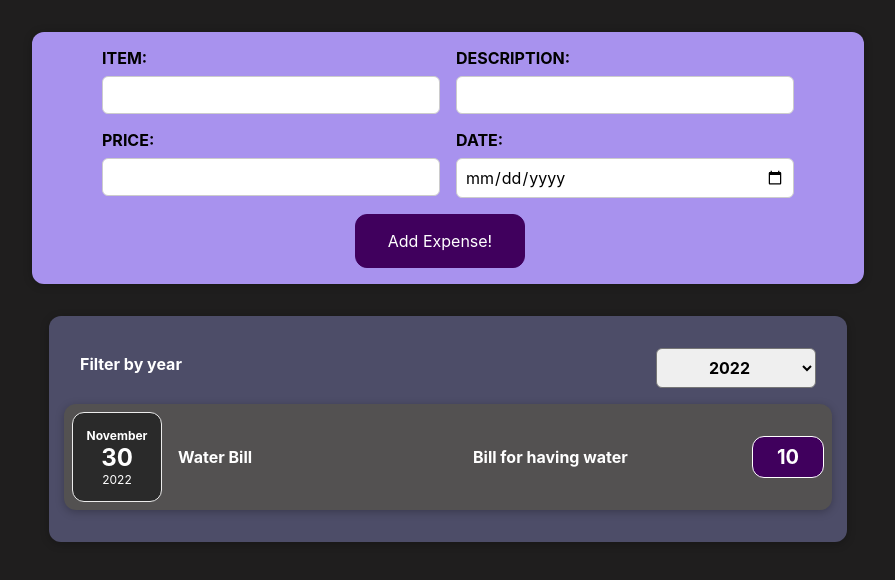
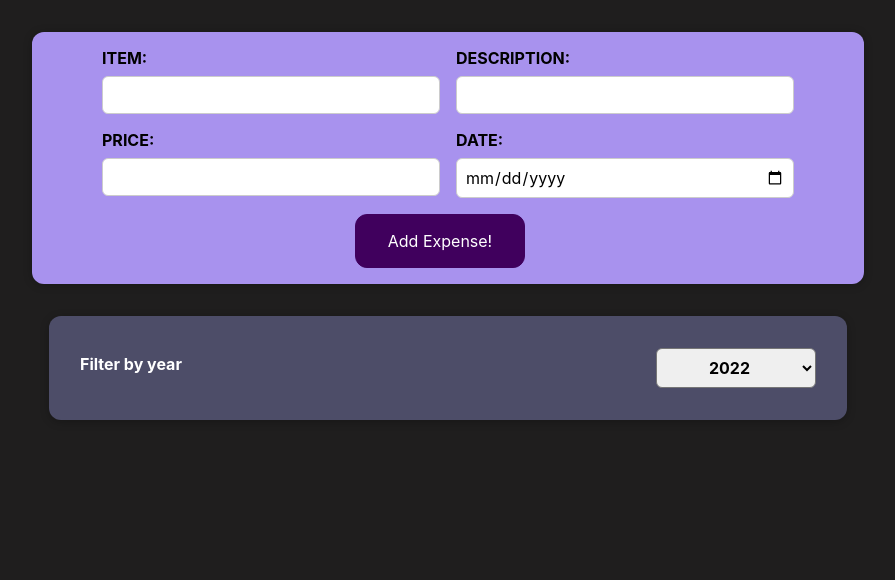
Before and after one commit to SubjectZero0/Max_React_course, a React (Create React App) app in the folder my_expenses/: page / in a window 1280 px wide. Shown: the top 580 px of the page, without its empty margins (192-1087 px from the left). Built offline with nearby package versions, Linux system fonts and the light colour scheme.

Commit message:
Implements rendering Filtered expenses by the year

```diff
--- a/my_expenses/src/App.js
+++ b/my_expenses/src/App.js
@@ -13,30 +13,26 @@ export class Expense {
 	date;
 	id;
 
-	constructor(price, item, description) {
+	constructor(price, item, description, date) {
 		this.price = price;
 		this.item = item;
 		this.description = description;
 		this.id = Math.random();
-		this.date = new Date();
+		this.date = new Date(date);
 	}
 }
 //create test Expense
-const expenses = [new Expense(10, "Water Bill", "Bill for having water")];
+const expenses = [];
 
 function App() {
-	const [expenseState, setExpenseState] = useState(expenses);
+	const [expensesAll, setExpensesAll] = useState(expenses);
 
 	//Adds handler on Add expense event
 	const addExpense = (savedExpenseData) => {
 		//gets the saved data from the form and creates a new object with the constructor.
-		const addedExpense = new Expense(
-			savedExpenseData.price,
-			savedExpenseData.item,
-			savedExpenseData.description,
-			new Date(savedExpenseData.date)
-		);
-		setExpenseState((prevExpenses) => {
+		const addedExpense = new Expense(savedExpenseData.price, savedExpenseData.item, savedExpenseData.description, savedExpenseData.date);
+		console.log(addedExpense);
+		setExpensesAll((prevExpenses) => {
 			return [addedExpense, ...prevExpenses];
 		});
 	};
@@ -47,7 +43,7 @@ function App() {
 			{/*NewExpense component contains the ExpenseForm component and gets the data entered, through state changes.   */}
 			<NewExpense onAddExpenseHandler={addExpense} />
 
-			<Expenses items={expenseState} />
+			<Expenses items={expensesAll} />
 		</div>
 	);
 }
--- a/my_expenses/src/Components/ExpenseComponents/ExpenseDate.js
+++ b/my_expenses/src/Components/ExpenseComponents/ExpenseDate.js
@@ -2,9 +2,9 @@ import "./ExpenseDate.css";
 
 function ExpenseDate(props) {
 	const date = {
-		month: props.date.toLocaleDateString("en-US", { month: "long" }),
-		day: props.date.toLocaleDateString("en-US", { day: "numeric" }),
-		year: props.date.toLocaleDateString("en-US", { year: "numeric" }),
+		month: props.date.toLocaleDateString("en-GR", { month: "long" }),
+		day: props.date.toLocaleDateString("en-GR", { day: "numeric" }),
+		year: props.date.toLocaleDateString("en-GR", { year: "numeric" }),
 	};
 
 	return (
--- a/my_expenses/src/Components/ExpenseComponents/Expenses.js
+++ b/my_expenses/src/Components/ExpenseComponents/Expenses.js
@@ -13,11 +13,13 @@ function Expenses(props) {
 		setYear(chosenYearFilter);
 	};
 
+	const filterExpenses = props.items.filter((expense) => String(expense.date.getFullYear()) === year);
+
 	return (
 		<div>
 			<Card className="expenses">
 				<ExpensesFilter onChangeYear={changeYear} />
-				{props.items.map((expense) => (
+				{filterExpenses.map((expense) => (
 					<ExpenseItem key={expense.id} item={expense.item} description={expense.description} price={expense.price} date={expense.date} />
 				))}
 			</Card>
```
